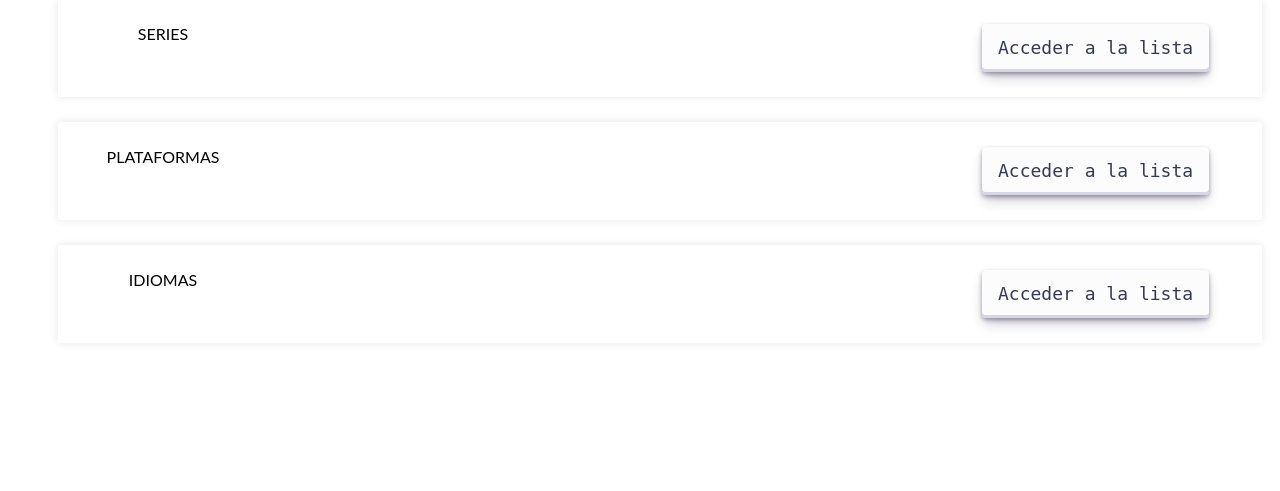
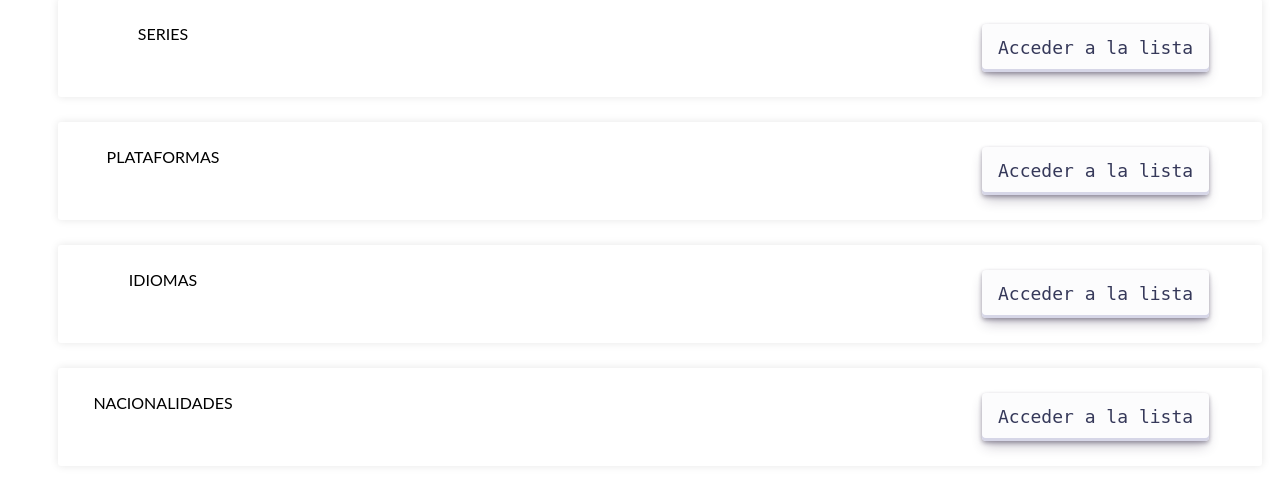
Before and after one commit to Master-VIU/MASW04_actividad_1, a PHP site: page /views/ in a window 1280 px wide. Shown: the part 562-1053 px from the top of the page. Before the commit the page ends 890 px from the top, so only its background shows below. Run offline with PHP 8.4, Linux system fonts and the light colour scheme.

Commit message:
Update index.php

```diff
--- a/views/index.php
+++ b/views/index.php
@@ -18,7 +18,8 @@
                 "PELICULAS" => "./pelicula/",
                 "SERIES" => "./serie/",
                 "PLATAFORMAS" => "./plataforma/",
-                "IDIOMAS" => "./idioma/"
+                "IDIOMAS" => "./idioma/",
+                "NACIONALIDADES" => "./nacionalidad/"
             ];
             foreach ($listaEntidades as $entidad => $ruta)
             {
```
